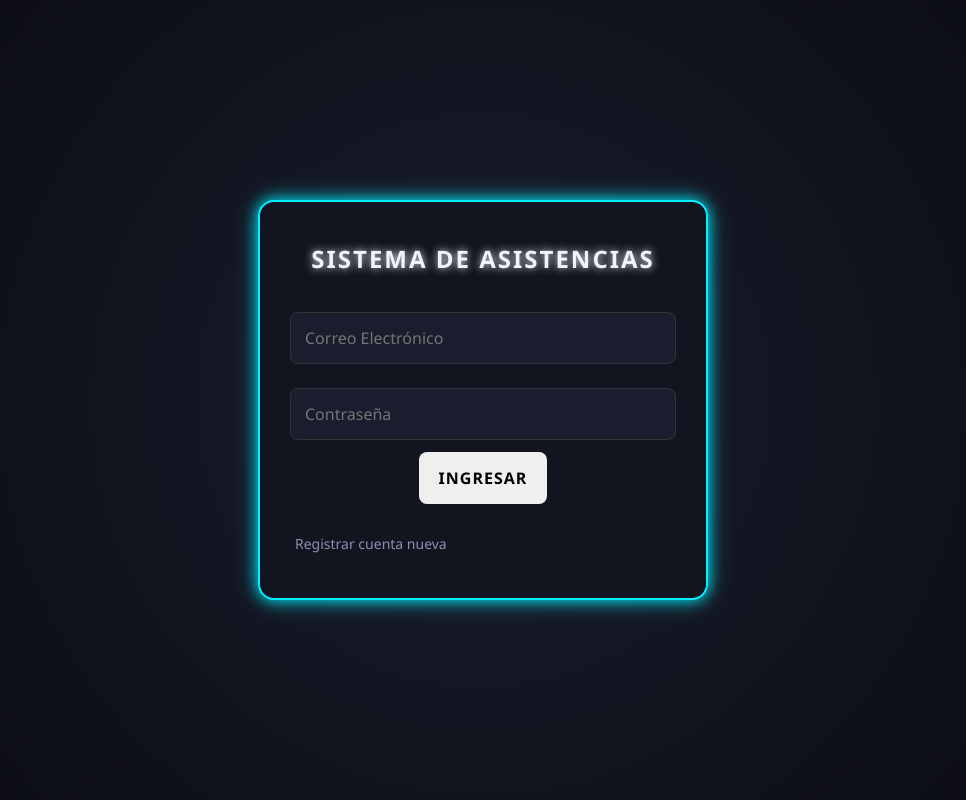
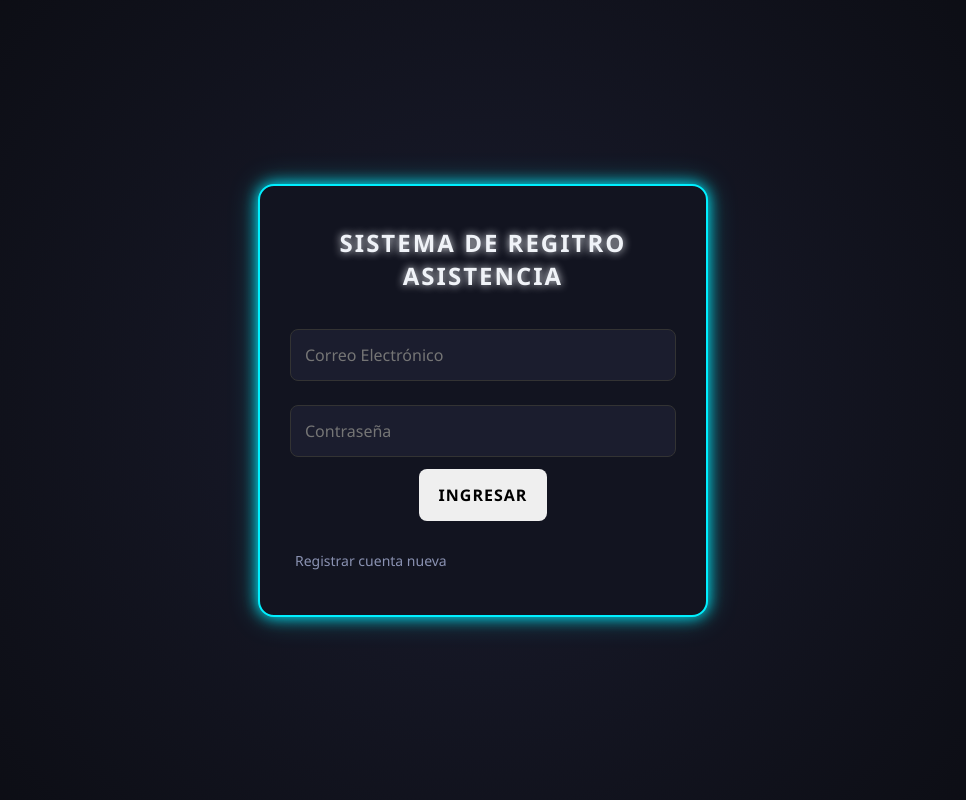
Before and after one commit to bullon-gianm/Sistema-Registro-Asistencia, a plain HTML site: page frontend/login.html in a window 1280 px wide. Shown: the whole page, without its empty margins (157-1123 px from the left). Drawn offline with Linux system fonts and the light colour scheme.

Commit message:
actualizar titulo login en feature-login

```diff
--- a/frontend/login.html
+++ b/frontend/login.html
@@ -7,8 +7,8 @@
 </head>
 <body>
     <div class="container">
-        <h2>Sistema de Asistencias</h2>
-        <form id="loginForm">
+        <h2>Sistema de Regitro Asistencia</h2>
+        <form id="loginForsm">
             <input type="email" id="correo" placeholder="Correo Electrónico" required>
             <input type="password" id="password" placeholder="Contraseña" required>
             <button type="submit">Ingresar</button>
```
